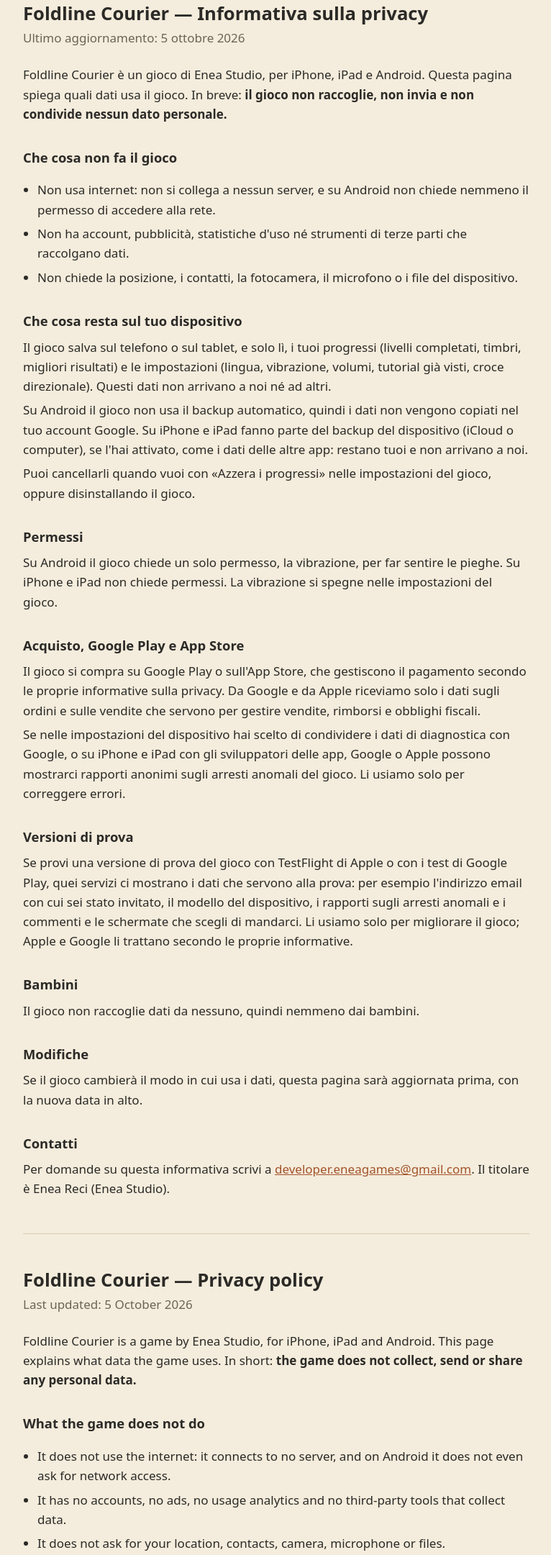
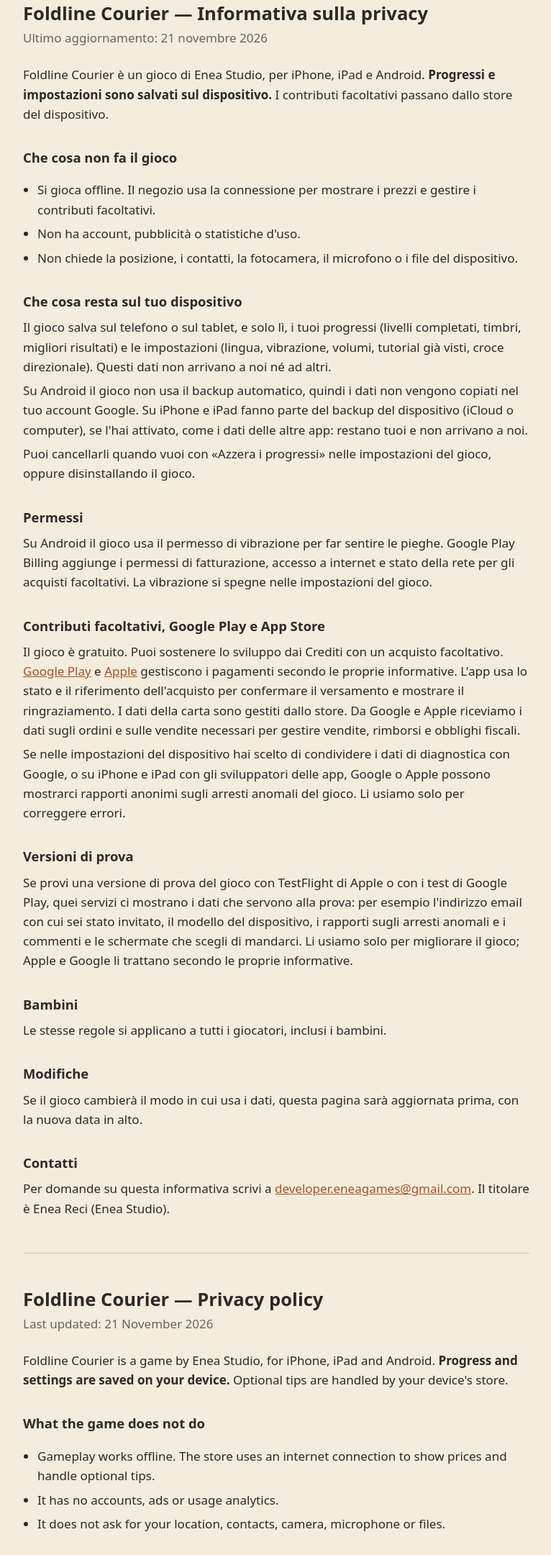
Before and after one commit to EneaReci96/foldline-courier-legal, a plain HTML site: page privacy/index.html in a window 1280 px wide. Shown: the part 80-2241 px from the top of the page at 72% size, without its empty margins (256-1022 px from the left). Drawn offline with Linux system fonts and the light colour scheme.

Commit message:
Describe optional store tips in Foldline privacy policy

```diff
--- a/privacy/index.html
+++ b/privacy/index.html
@@ -46,14 +46,14 @@
 
 <section id="it" lang="it">
 <h1>Foldline Courier — Informativa sulla privacy</h1>
-<p class="date">Ultimo aggiornamento: 5 ottobre 2026</p>
+<p class="date">Ultimo aggiornamento: 21 novembre 2026</p>
 
-<p>Foldline Courier è un gioco di Enea Studio, per iPhone, iPad e Android. Questa pagina spiega quali dati usa il gioco. In breve: <strong>il gioco non raccoglie, non invia e non condivide nessun dato personale.</strong></p>
+<p>Foldline Courier è un gioco di Enea Studio, per iPhone, iPad e Android. <strong>Progressi e impostazioni sono salvati sul dispositivo.</strong> I contributi facoltativi passano dallo store del dispositivo.</p>
 
 <h2>Che cosa non fa il gioco</h2>
 <ul>
-	<li>Non usa internet: non si collega a nessun server, e su Android non chiede nemmeno il permesso di accedere alla rete.</li>
-	<li>Non ha account, pubblicità, statistiche d'uso né strumenti di terze parti che raccolgano dati.</li>
+	<li>Si gioca offline. Il negozio usa la connessione per mostrare i prezzi e gestire i contributi facoltativi.</li>
+	<li>Non ha account, pubblicità o statistiche d'uso.</li>
 	<li>Non chiede la posizione, i contatti, la fotocamera, il microfono o i file del dispositivo.</li>
 </ul>
 
@@ -63,17 +63,17 @@
 <p>Puoi cancellarli quando vuoi con «Azzera i progressi» nelle impostazioni del gioco, oppure disinstallando il gioco.</p>
 
 <h2>Permessi</h2>
-<p>Su Android il gioco chiede un solo permesso, la vibrazione, per far sentire le pieghe. Su iPhone e iPad non chiede permessi. La vibrazione si spegne nelle impostazioni del gioco.</p>
+<p>Su Android il gioco usa il permesso di vibrazione per far sentire le pieghe. Google Play Billing aggiunge i permessi di fatturazione, accesso a internet e stato della rete per gli acquisti facoltativi. La vibrazione si spegne nelle impostazioni del gioco.</p>
 
-<h2>Acquisto, Google Play e App Store</h2>
-<p>Il gioco si compra su Google Play o sull'App Store, che gestiscono il pagamento secondo le proprie informative sulla privacy. Da Google e da Apple riceviamo solo i dati sugli ordini e sulle vendite che servono per gestire vendite, rimborsi e obblighi fiscali.</p>
+<h2>Contributi facoltativi, Google Play e App Store</h2>
+<p>Il gioco è gratuito. Puoi sostenere lo sviluppo dai Crediti con un acquisto facoltativo. <a href="https://policies.google.com/privacy">Google Play</a> e <a href="https://www.apple.com/legal/privacy/">Apple</a> gestiscono i pagamenti secondo le proprie informative. L'app usa lo stato e il riferimento dell'acquisto per confermare il versamento e mostrare il ringraziamento. I dati della carta sono gestiti dallo store. Da Google e Apple riceviamo i dati sugli ordini e sulle vendite necessari per gestire vendite, rimborsi e obblighi fiscali.</p>
 <p>Se nelle impostazioni del dispositivo hai scelto di condividere i dati di diagnostica con Google, o su iPhone e iPad con gli sviluppatori delle app, Google o Apple possono mostrarci rapporti anonimi sugli arresti anomali del gioco. Li usiamo solo per correggere errori.</p>
 
 <h2>Versioni di prova</h2>
 <p>Se provi una versione di prova del gioco con TestFlight di Apple o con i test di Google Play, quei servizi ci mostrano i dati che servono alla prova: per esempio l'indirizzo email con cui sei stato invitato, il modello del dispositivo, i rapporti sugli arresti anomali e i commenti e le schermate che scegli di mandarci. Li usiamo solo per migliorare il gioco; Apple e Google li trattano secondo le proprie informative.</p>
 
 <h2>Bambini</h2>
-<p>Il gioco non raccoglie dati da nessuno, quindi nemmeno dai bambini.</p>
+<p>Le stesse regole si applicano a tutti i giocatori, inclusi i bambini.</p>
 
 <h2>Modifiche</h2>
 <p>Se il gioco cambierà il modo in cui usa i dati, questa pagina sarà aggiornata prima, con la nuova data in alto.</p>
@@ -86,14 +86,14 @@
 
 <section id="en" lang="en">
 <h1>Foldline Courier — Privacy policy</h1>
-<p class="date">Last updated: 5 October 2026</p>
+<p class="date">Last updated: 21 November 2026</p>
 
-<p>Foldline Courier is a game by Enea Studio, for iPhone, iPad and Android. This page explains what data the game uses. In short: <strong>the game does not collect, send or share any personal data.</strong></p>
+<p>Foldline Courier is a game by Enea Studio, for iPhone, iPad and Android. <strong>Progress and settings are saved on your device.</strong> Optional tips are handled by your device's store.</p>
 
 <h2>What the game does not do</h2>
 <ul>
-	<li>It does not use the internet: it connects to no server, and on Android it does not even ask for network access.</li>
-	<li>It has no accounts, no ads, no usage analytics and no third-party tools that collect data.</li>
+	<li>Gameplay works offline. The store uses an internet connection to show prices and handle optional tips.</li>
+	<li>It has no accounts, ads or usage analytics.</li>
 	<li>It does not ask for your location, contacts, camera, microphone or files.</li>
 </ul>
 
@@ -103,17 +103,17 @@
 <p>You can delete it at any time with “Reset progress” in the game's settings, or by uninstalling the game.</p>
 
 <h2>Permissions</h2>
-<p>On Android the game asks for one permission only, vibration, so you can feel the folds. On iPhone and iPad it asks for no permissions. You can turn vibration off in the game's settings.</p>
+<p>On Android the game uses vibration permission so you can feel the folds. Google Play Billing adds billing, internet access and network state permissions for optional purchases. You can turn vibration off in the game's settings.</p>
 
-<h2>Purchase, Google Play and the App Store</h2>
-<p>You buy the game on Google Play or the App Store, which handle the payment under their own privacy policies. From Google and Apple we only receive the order and sales information needed to handle sales, refunds and taxes.</p>
+<h2>Optional tips, Google Play and the App Store</h2>
+<p>The game is free. You can support development through an optional purchase in Credits. <a href="https://policies.google.com/privacy">Google Play</a> and <a href="https://www.apple.com/legal/privacy/">Apple</a> process payments under their own privacy policies. The app uses the purchase status and reference to confirm the payment and display a thank-you. The store handles payment card details. From Google and Apple we receive the order and sales information needed for sales, refunds and taxes.</p>
 <p>If you chose in your device's settings to share diagnostic data with Google, or on iPhone and iPad with app developers, Google or Apple may show us anonymous crash reports for the game. We use them only to fix bugs.</p>
 
 <h2>Test versions</h2>
 <p>If you try a test version of the game with Apple's TestFlight or Google Play testing, those services show us the data the test needs: for example the email address you were invited with, your device model, crash reports, and the comments and screenshots you choose to send us. We use them only to improve the game; Apple and Google handle them under their own privacy policies.</p>
 
 <h2>Children</h2>
-<p>The game collects no data from anyone, children included.</p>
+<p>The same practices apply to all players, including children.</p>
 
 <h2>Changes</h2>
 <p>If the game ever changes how it uses data, this page will be updated first, with the new date at the top.</p>
```
